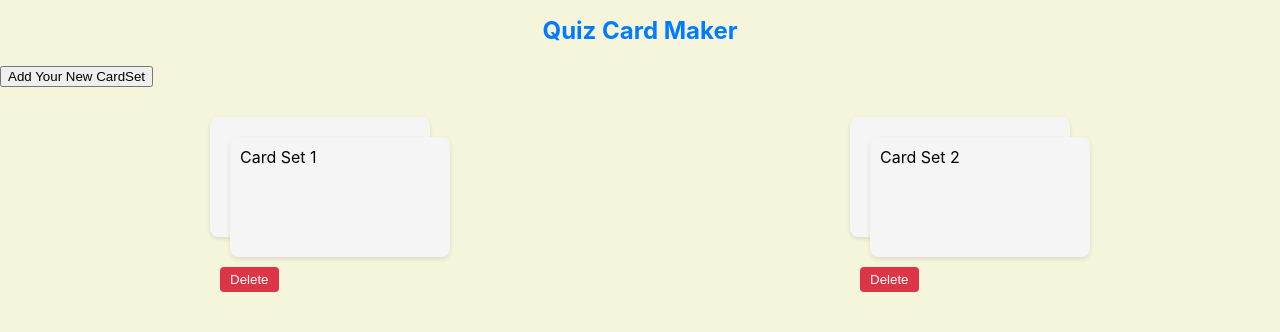
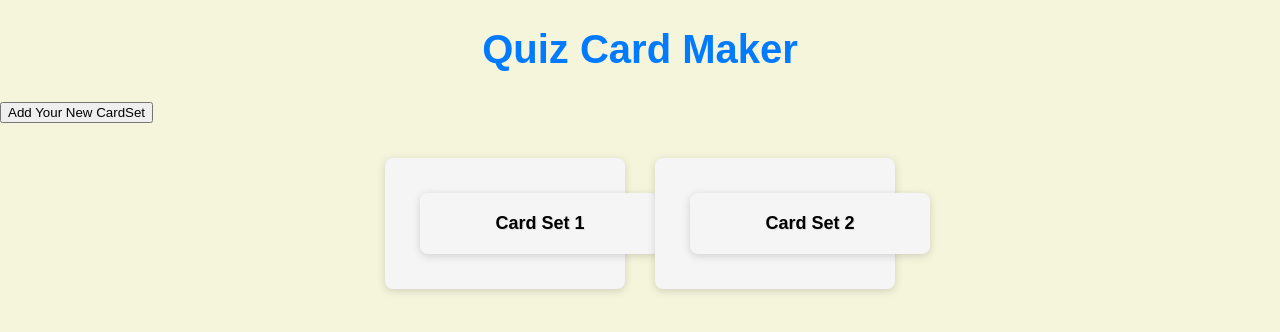
Before and after one commit to siri1515/HCI_Quiz_Card, a React (Create React App) app: page / in a window 1280 px wide. Shown: the top 332 px of the page. Built offline with nearby package versions, Linux system fonts and the light colour scheme.

Commit message:
Changes to the main page and the blocks

```diff
--- a/src/Components/CardSetItem.css
+++ b/src/Components/CardSetItem.css
@@ -1,10 +1,23 @@
-.card_set_item{
-    background-color: aqua;
-    height: 100px;
-    width: 200px;
-    margin-top: 20px;
-    margin-left: 10px;
-    margin-right: 10px;
-    margin-bottom: 20px;
-    align-items: center;
+.card_set_item {
+    background-color: #007bff;
+    border-radius: 8px;
+    padding: 20px;
+    margin: 20px auto;
+    max-width: 300px;
+    box-shadow: 0 2px 4px rgba(0, 0, 0, 0.1);
+    transition: transform 0.2s, background-color 0.2s, color 0.2s;
+    cursor: pointer;
+    text-align: center;
+    font-weight: bold;
+    font-family: 'Arial', sans-serif;
+    font-size: 18px;
+    text-shadow: 1px 1px 1px rgba(0, 0, 0, 0.1);
+    color: #000;
 }
+
+.card_set_item:hover {
+    background-color: #0056b3;
+    color: #fff;
+    transform: scale(1.05);
+    box-shadow: 0 4px 8px rgba(0, 0, 0, 0.2);
+}
--- a/src/Components/CardSetPage.css
+++ b/src/Components/CardSetPage.css
@@ -1,48 +1,79 @@
 body {
   background-color: beige;
+  font-family: 'Arial', sans-serif;
 }
 
 .page_title {
   text-align: center;
-  font-size: 24px;
-  margin-bottom: 20px;
+  font-size: 2.5em; /* A bigger, more pronounced title */
+  margin-bottom: 30px; /* Slightly increased spacing */
   color: #007bff;
 }
 
 .card_set_page {
   display: flex;
   flex-wrap: wrap;
-  justify-content: space-around;
+  justify-content: center; /* Center items instead of space-around for better alignment */
   margin-top: 20px;
 }
 
 .card_set_item {
   background-color: #f5f5f5;
   border-radius: 8px;
-  padding: 10px;
-  margin: 10px;
-  box-shadow: 0 2px 4px rgba(0, 0, 0, 0.1);
-  transition: transform 0.2s;
+  padding: 20px; /* Increased padding for more spacing within the card */
+  margin: 15px; /* Slightly increased margin for more spacing between cards */
+  box-shadow: 0 2px 8px rgba(0, 0, 0, 0.15); /* A deeper shadow for more depth */
+  transition: transform 0.2s, box-shadow 0.2s; /* Added shadow to transition */
   cursor: pointer;
+  width: 200px; /* Set a width to ensure consistency */
+  text-align: center; /* Center content */
+  position: relative; /* Set to relative to position delete button absolutely */
 }
 
 .card_set_item:hover {
   transform: scale(1.05);
+  box-shadow: 0 4px 16px rgba(0, 0, 0, 0.2); /* Deeper shadow on hover */
 }
 
 .card_set_item h3 {
   margin: 0;
+  margin-bottom: 10px; /* Slight spacing before the delete button */
 }
 
 .delete_button {
   background-color: #dc3545;
   color: #fff;
   border: none;
-  padding: 5px 10px;
+  padding: 8px 16px; /* Increased padding for a bigger button */
   border-radius: 4px;
   cursor: pointer;
+  position: absolute; /* Absolute position */
+  bottom: 10px; /* Positioned at the bottom of the card */
+  left: 50%; /* Centering */
+  transform: translateX(-50%); /* Further centering */
+  font-weight: bold; /* Bold text */
 }
 
 .delete_button:hover {
   background-color: #c82333;
 }
+
+/* Styles for the Add New Card Set Button */
+.add_card_set_button {
+  display: block;
+  margin: 20px auto; /* Center the button */
+  background-color: #007bff;
+  color: white;
+  border: none;
+  padding: 12px 24px; /* Generous padding for a prominent appearance */
+  border-radius: 8px;
+  font-size: 1.1em; /* Slightly bigger font size */
+  cursor: pointer;
+  box-shadow: 0 2px 8px rgba(0, 0, 0, 0.15); /* Subtle shadow */
+  transition: transform 0.2s, background-color 0.2s; /* Smooth transition for hover */
+}
+
+.add_card_set_button:hover {
+  background-color: #0056b3;
+  transform: translateY(-3px); /* Slight lift on hover */
+}
--- a/src/Components/CardSetPage.js
+++ b/src/Components/CardSetPage.js
@@ -39,7 +39,7 @@ export default function CardSetPage(props){
                               title={cardset.title}
                               id={cardset.id}
                               onCardSetItemClick={getIdHandler}/>
-                          <button className="delete_button" onClick={() => deleteHandler(cardset.id)}>Delete</button>
+                          {/* <button className="delete_button" onClick={() => deleteHandler(cardset.id)}>Delete</button> */}
                         </div>
                     )
                 })}
```
